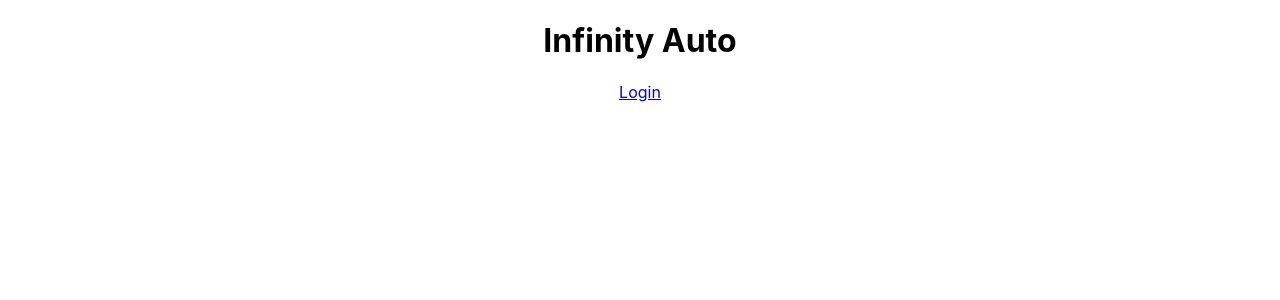
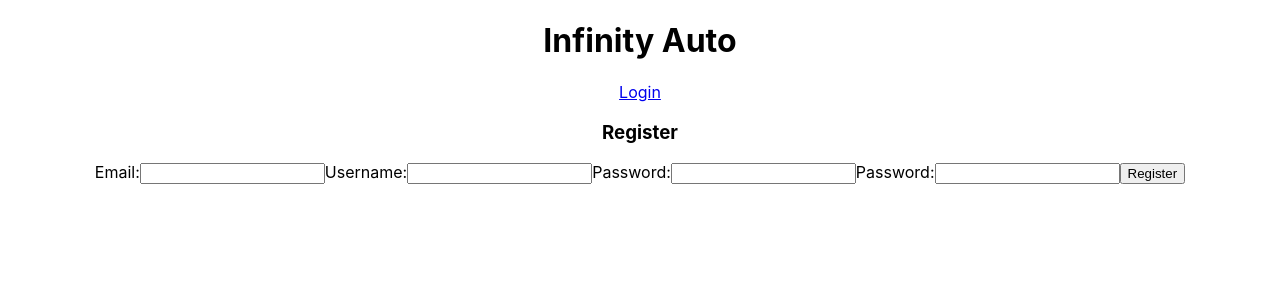
Before and after one commit to zohaibk22/infinity-Performance, a React (Create React App) app in the folder client/: page /register in a window 1280 px wide. Shown: the top 300 px of the page. Built offline with nearby package versions, Linux system fonts and the light colour scheme.

Commit message:
Login and Register pages with functionality are done

```diff
--- a/client/src/Components/Login/Login.jsx
+++ b/client/src/Components/Login/Login.jsx
@@ -45,6 +45,8 @@ export default function Login(props) {
 
                 <button>Submit</button>
 
+                <Link to='/register'>Register for account </Link>
+
 
             </form>
 
--- a/client/src/Components/Register/Register.jsx
+++ b/client/src/Components/Register/Register.jsx
@@ -1,11 +1,13 @@
 import React, {useState} from 'react'
 import {Link} from 'react-router-dom'
-import {loginUser} from "../../Services/auth"
+import {registerUser} from "../../Services/auth"
 
 export default function Login(props) {
     const [formData, setFormData] = useState({
         username: '',
-        password: ''
+        emailAddress: '',
+        password: '',
+        confirmPassword: ''
     })
 
     const handleChange = (e) => {
@@ -18,15 +20,23 @@ export default function Login(props) {
 
     const handleSubmit = async (e) => {
         e.preventDefault();
-        const userData = await loginUser(formData); //since we need to use this response from our DB, we need to add await
+        const userData = await registerUser(formData); //since we need to use this response from our DB, we need to add await
         props.setCurrentUser(userData);
-        props.history.push('/')
+        props.history.push('/home')
     }
 
     return (
         <div>
-            <h3>Login</h3>
+            <h3>Register</h3>
             <form onSubmit={handleSubmit}>
+                <label>Email:</label>
+                <input
+                    type="text"
+                    name='emailAddress'
+                    value={formData.emailAddress}
+                    onChange = {handleChange}
+                />
+
                 <label>Username:</label>
                 <input
                     type="text"
@@ -43,7 +53,16 @@ export default function Login(props) {
                     onChange = {handleChange}
                 />
 
-                <button>Submit</button>
+                <label>Password:</label>
+                <input
+                    type="password"
+                    name="confirmPassword"
+                    value ={formData.confirmPassword}
+                    onChange = {handleChange}
+                />
+
+
+                <button>Register</button>
 
 
             </form>
--- a/client/src/Components/shared/Main/Main.jsx
+++ b/client/src/Components/shared/Main/Main.jsx
@@ -1,8 +1,11 @@
 import React from 'react'
 import {Route, Link} from "react-router-dom"
+
+
 import Login from "../../Login/Login"
 import Intro from '../../Intro/Intro'
 import Home from '../../Home/Home'
+import Register from '../../Register/Register'
 
 export default function Main(props) {
     const { setCurrentUser } = props;
@@ -23,6 +26,15 @@ export default function Main(props) {
                 setCurrentUser={setCurrentUser}
                 />
             )}
+
+            />
+
+            <Route path='/register' render={(props) => (
+                <Register
+
+                />
+
+            )}
             />
 
         </main>
```
